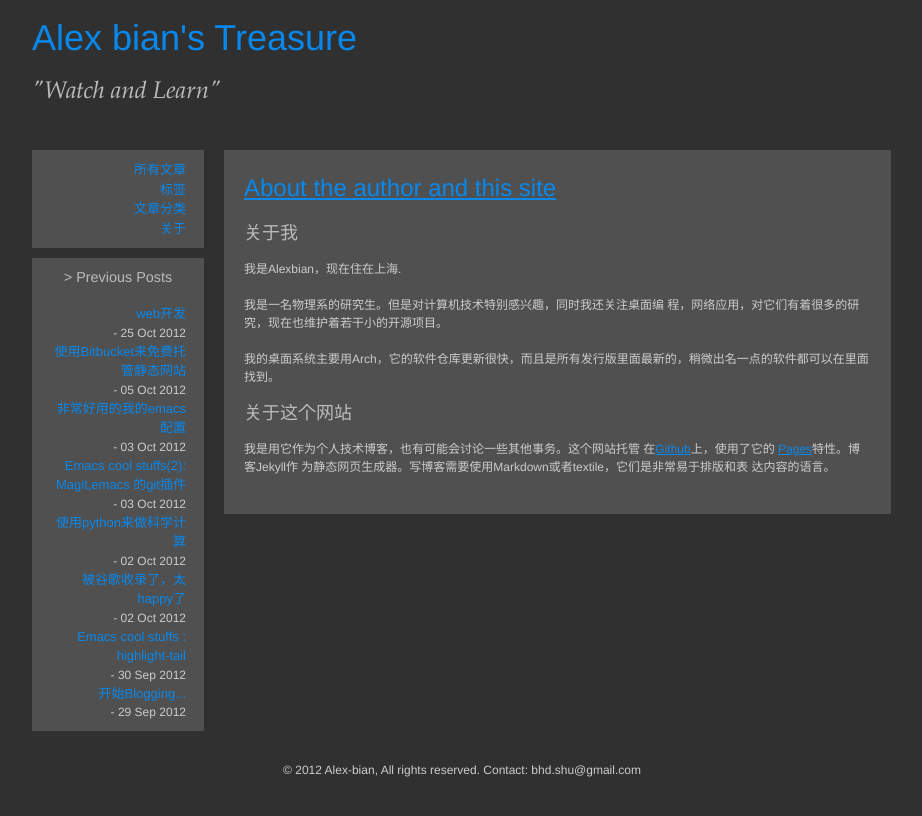
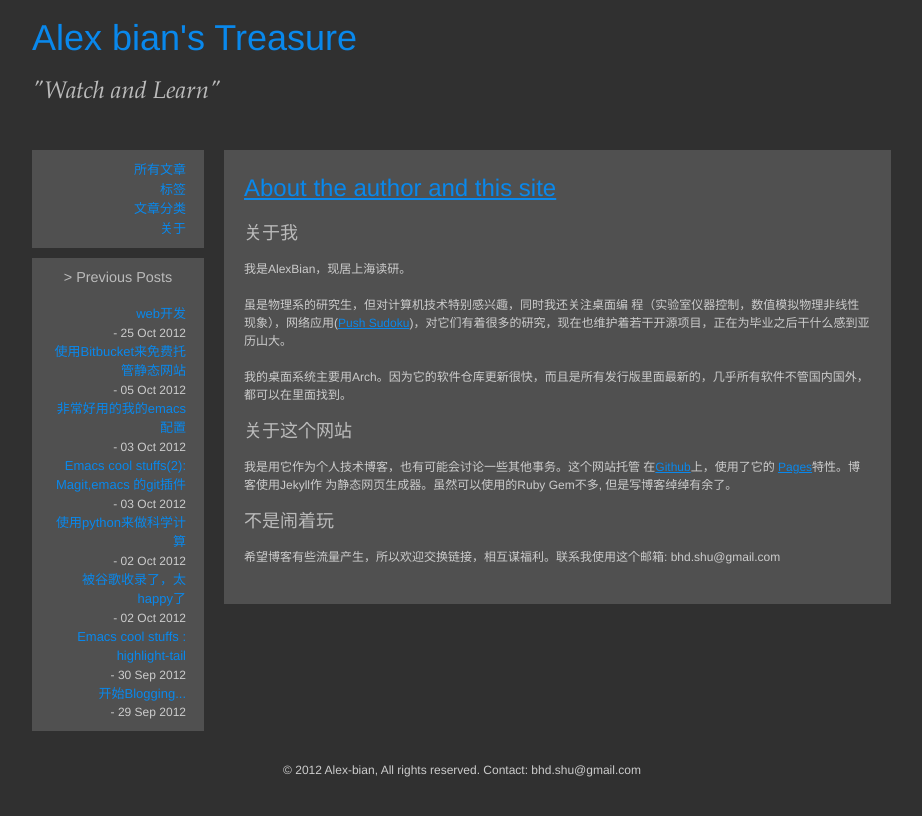
Before and after one commit to alexorg/dbian.github.com, a Jekyll site: the page built from pages/about.md, in a window 1280 px wide. Shown: the top 816 px of the page, without its empty margins (178-1100 px from the left). Built offline with Jekyll 4.4.1, drawn with Linux system fonts in a browser that asks for light colours; Markdown is read by kramdown in place of the engine named in the settings.

Commit message:
edit about.md

```diff
--- a/pages/about.md
+++ b/pages/about.md
@@ -5,16 +5,18 @@ description: ""
 ---
 {% include JB/setup %}
 ### 关于我
-我是Alexbian，现在住在上海.
+我是AlexBian，现居上海读研。
 
-我是一名物理系的研究生。但是对计算机技术特别感兴趣，同时我还关注桌面编
-程，网络应用，对它们有着很多的研究，现在也维护着若干小的开源项目。
+虽是物理系的研究生，但对计算机技术特别感兴趣，同时我还关注桌面编
+程（实验室仪器控制，数值模拟物理非线性现象），网络应用([Push Sudoku](http://sudo-alexbian.rhcloud.com))，对它们有着很多的研究，现在也维护着若干开源项目，正在为毕业之后干什么感到亚历山大。
 
-我的桌面系统主要用Arch，它的软件仓库更新很快，而且是所有发行版里面最新的，稍微出名一点的软件都可以在里面找到。
+我的桌面系统主要用Arch。因为它的软件仓库更新很快，而且是所有发行版里面最新的，几乎所有软件不管国内国外，都可以在里面找到。
 
 ### 关于这个网站
 我是用它作为个人技术博客，也有可能会讨论一些其他事务。这个网站托管
 在[Github](http://github.com/)上，使用了它的
-[Pages](http://github.com/blog/272-github-pages)特性。博客Jekyll作
-为静态网页生成器。写博客需要使用Markdown或者textile，它们是非常易于排版和表
-达内容的语言。
+[Pages](http://github.com/blog/272-github-pages)特性。博客使用Jekyll作
+为静态网页生成器。虽然可以使用的Ruby Gem不多, 但是写博客绰绰有余了。
+
+### 不是闹着玩 ###
+希望博客有些流量产生，所以欢迎交换链接，相互谋福利。联系我使用这个邮箱: bhd.shu@gmail.com
```
